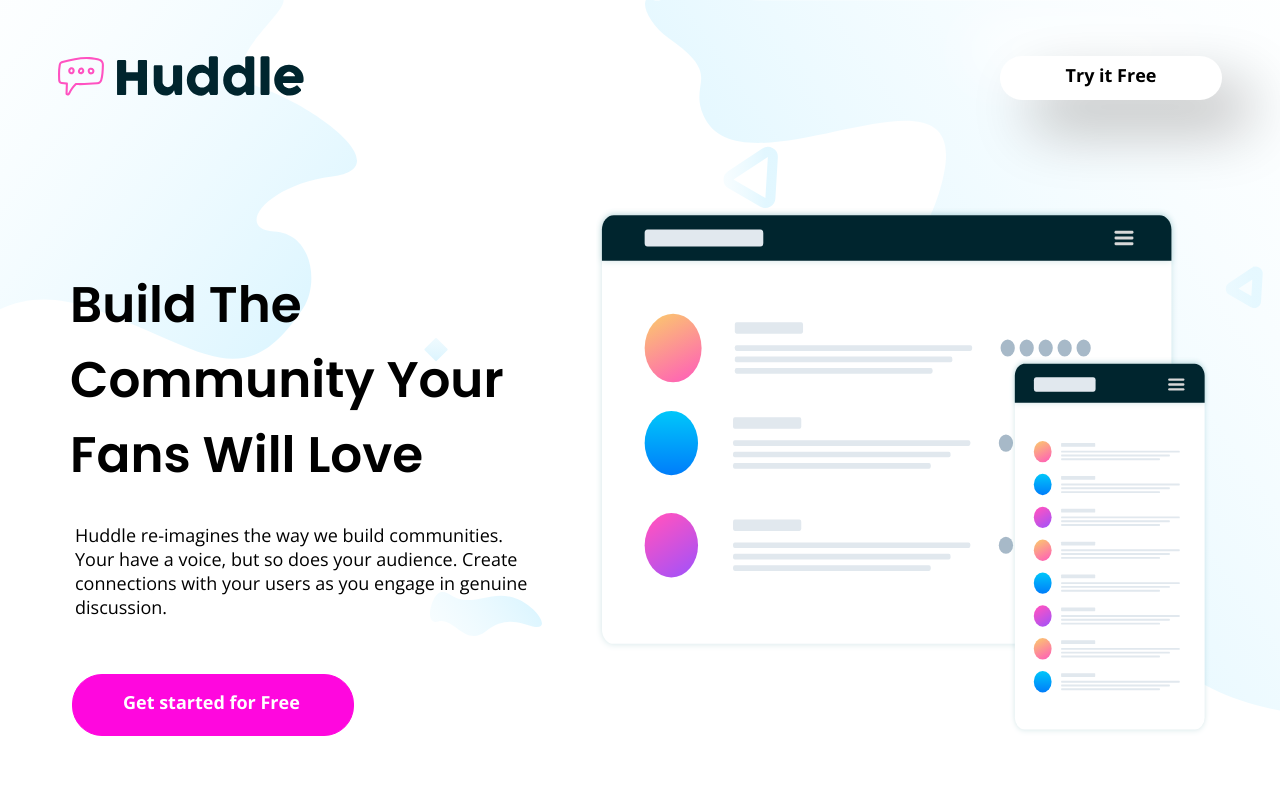
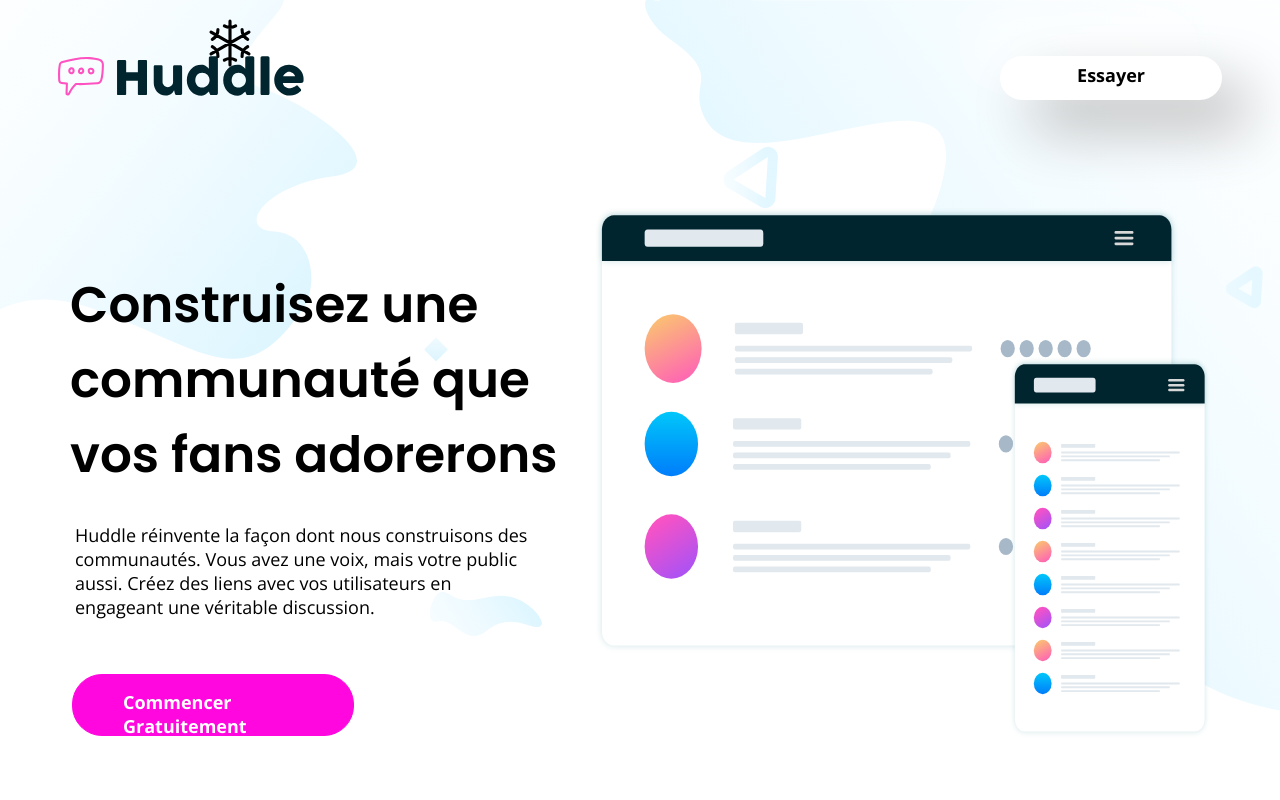
Before and after one commit to Qcucchiara/premier-brief-Huddle, a plain HTML site: page index.html in a window 1280 px wide. Shown: the top 800 px of the page. Drawn offline with nearby package versions, Linux system fonts and the light colour scheme.

Commit message:
début js, mode sombre, traduction fr, mouche et neige

```diff
--- a/index.html
+++ b/index.html
@@ -142,4 +142,6 @@
         src="https://kit.fontawesome.com/2b1196aa6e.js"
         crossorigin="anonymous"
     ></script>
+    <script src="medias/scripts/tradFr.js"></script>
+    <script src="medias/scripts/neige.js"></script>
 </html>
--- /dev/null
+++ b/medias/scripts/neige.js
@@ -0,0 +1,16 @@
+
+const snow = document.createElement('img')
+document.querySelector('body').prepend(snow)
+snow.src = 'medias/img/snow-outline.svg'
+snow.style.position = 'absolute'
+snow.style.display = 'flex'
+snow.style.height = '50px'
+snow.style.zIndex = '1000'
+snow.style.left = `${randomPosX()}vw`
+
+function randomPosX() {
+    let random = Math.floor((Math.random() * 90) + 5)
+    return random
+}
+
+const body = document.body
--- /dev/null
+++ b/medias/scripts/tradFr.js
@@ -0,0 +1,12 @@
+const headerButton = document.querySelector('.header__button')
+const title1 = document.querySelector('.main__firstParagraph__title')
+const firstParagraph = document.querySelector(
+    '.main__firstParagraph__paragraph'
+)
+const firstButton = document.querySelector('.main__firstParagraph__bouton')
+
+headerButton.innerText = 'Essayer'
+title1.innerText = 'Construisez une communauté que vos fans adorerons'
+firstParagraph.innerText =
+    'Huddle réinvente la façon dont nous construisons des communautés. Vous avez une voix, mais votre public aussi. Créez des liens avec vos utilisateurs en engageant une véritable discussion.'
+firstButton.innerText = 'Commencer Gratuitement'
```
Also changed, not shown: medias/img/snow-outline.svg (added), medias/scripts/mouche.js (added), 1 other file.
